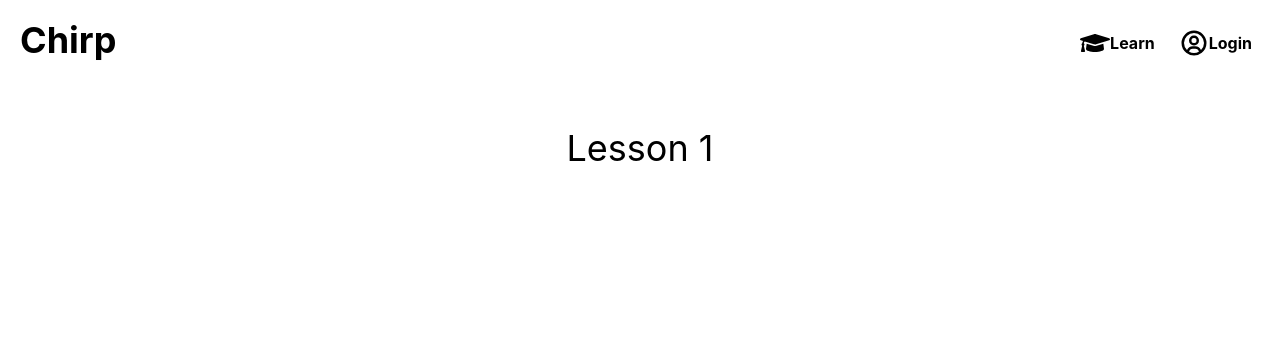
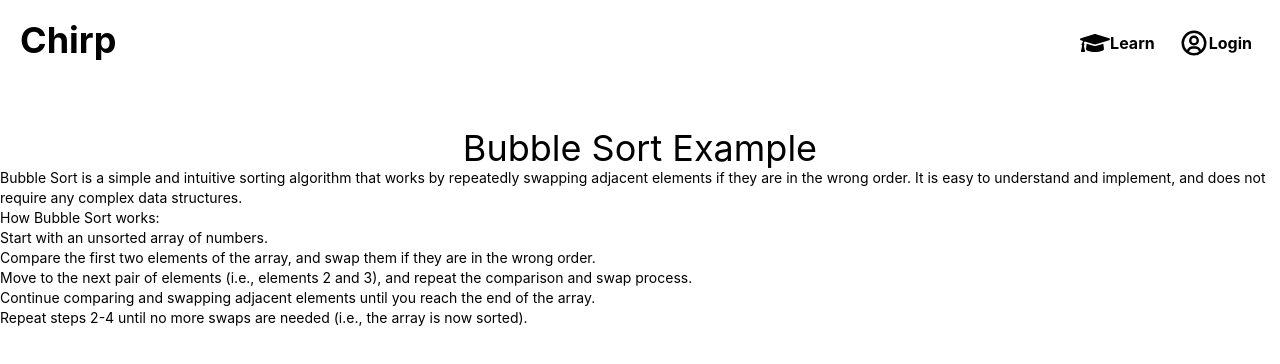
Before and after one commit to eorev/Chirp, a React (Vite) app: page /#/Lesson1 in a window 1280 px wide. Shown: the top 364 px of the page. Built offline with nearby package versions, Linux system fonts and the light colour scheme.

Commit message:
add bubble sort text

```diff
--- a/src/pages/Learn.tsx
+++ b/src/pages/Learn.tsx
@@ -15,7 +15,7 @@ export default function Learn() {
             <div>Hello, Username</div>
             <div>You have # XP</div>
             <div className="flex m-32  w-[80vw] overflow-scroll">
-                <LessonCard to={'/Lesson1'} lesson={"Lesson 1"}></LessonCard>
+                <LessonCard to={'/Lesson1'} lesson={"Lesson 1 Bubble Sort"}></LessonCard>
                 <LessonCard to={'/Lesson1'} lesson={"Lesson 1"}></LessonCard>
                 <LessonCard to={'/Lesson1'} lesson={"Lesson 1"}></LessonCard>
                 <LessonCard to={'/Lesson1'} lesson={"Lesson 1"}></LessonCard>
--- a/src/pages/Level1.tsx
+++ b/src/pages/Level1.tsx
@@ -1,8 +1,19 @@
 
 export default function Level1() {
     return (
-        <div className="flex mt-24 justify-center text-4xl">
-            <div>Lesson 1</div>
-        </div>
+        <div className="flex flex-col mt-24 justify-center items-center text-4xl">
+            <h1>Bubble Sort Example</h1>
+            <div className="text-sm">
+            <p>Bubble Sort is a simple and intuitive sorting algorithm that works by repeatedly swapping adjacent elements if they are in the wrong order. It is easy to understand and implement, and does not require any complex data structures.</p>
+            <h2>How Bubble Sort works:</h2>
+            <ol>
+                <li>Start with an unsorted array of numbers.</li>
+                <li>Compare the first two elements of the array, and swap them if they are in the wrong order.</li>
+                <li>Move to the next pair of elements (i.e., elements 2 and 3), and repeat the comparison and swap process.</li>
+                <li>Continue comparing and swapping adjacent elements until you reach the end of the array.</li>
+                <li>Repeat steps 2-4 until no more swaps are needed (i.e., the array is now sorted).</li>
+            </ol>
+            </div>
+    </div>
     )
 }
```
Also changed, not shown: src/App.css (line endings or trailing spaces).
